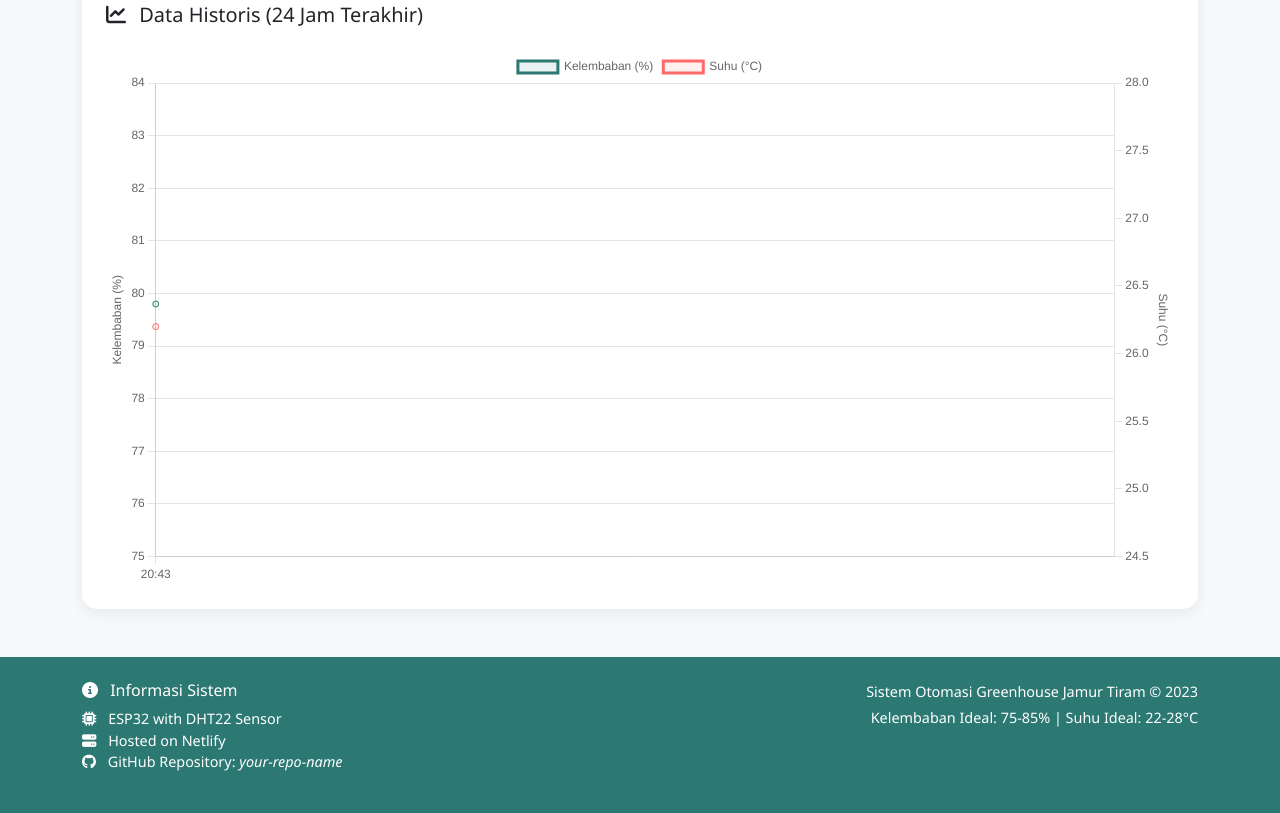
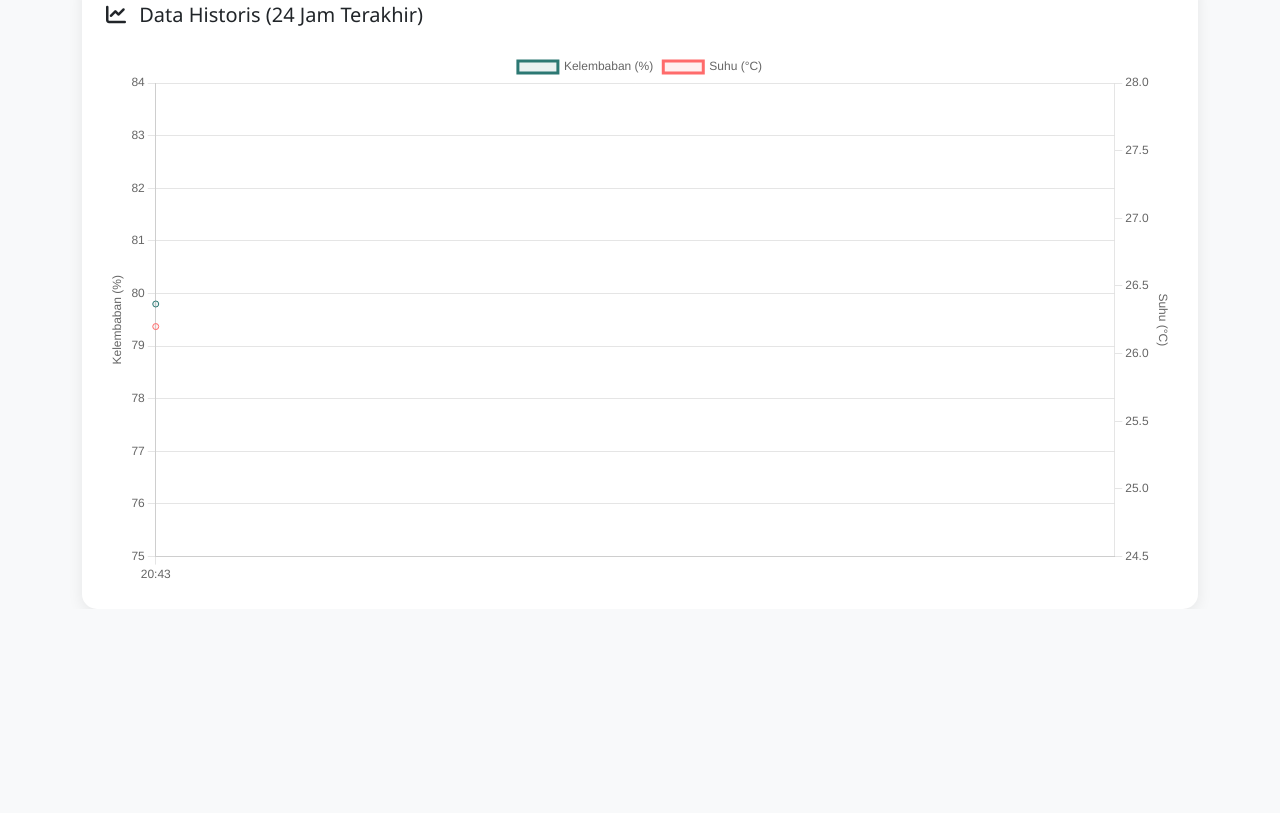
Before and after one commit to akhmadi07/jatir, a plain HTML site: page index.html in a window 1280 px wide. Shown: the part 615-1428 px from the top of the page. After the commit the page ends 1224 px from the top, so only its background shows below. Drawn offline with nearby package versions, Linux system fonts and the light colour scheme.

Commit message:
Update index.html

```diff
--- a/index.html
+++ b/index.html
@@ -225,27 +225,6 @@
         </div>
     </div>
 
-    <footer>
-        <div class="container">
-            <div class="row">
-                <div class="col-md-6">
-                    <h6><i class="fas fa-info-circle me-2"></i> Informasi Sistem</h6>
-                    <ul class="list-unstyled">
-                        <li><i class="fas fa-microchip me-2"></i> ESP32 with DHT22 Sensor</li>
-                        <li><i class="fas fa-server me-2"></i> Hosted on Netlify</li>
-                        <li><i class="fab fa-github me-2"></i> GitHub Repository: <em>your-repo-name</em></li>
-                    </ul>
-                </div>
-                <div class="col-md-6 text-md-end">
-                    <div class="mt-3 mt-md-0">
-                        <p class="mb-1">Sistem Otomasi Greenhouse Jamur Tiram &copy; 2023</p>
-                        <p class="mb-0">Kelembaban Ideal: 75-85% | Suhu Ideal: 22-28°C</p>
-                    </div>
-                </div>
-            </div>
-        </div>
-    </footer>
-
     <script src="https://cdn.jsdelivr.net/npm/bootstrap@5.1.3/dist/js/bootstrap.bundle.min.js"></script>
     <link rel="stylesheet" href="https://cdnjs.cloudflare.com/ajax/libs/font-awesome/6.4.0/css/all.min.css" />
     <script>
```
